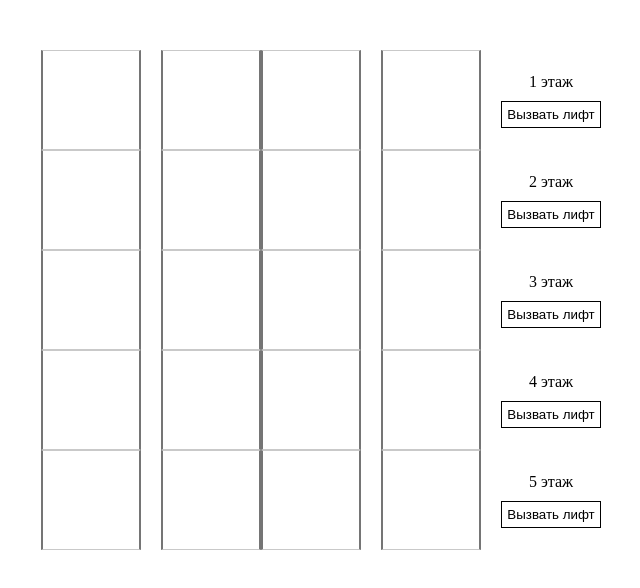
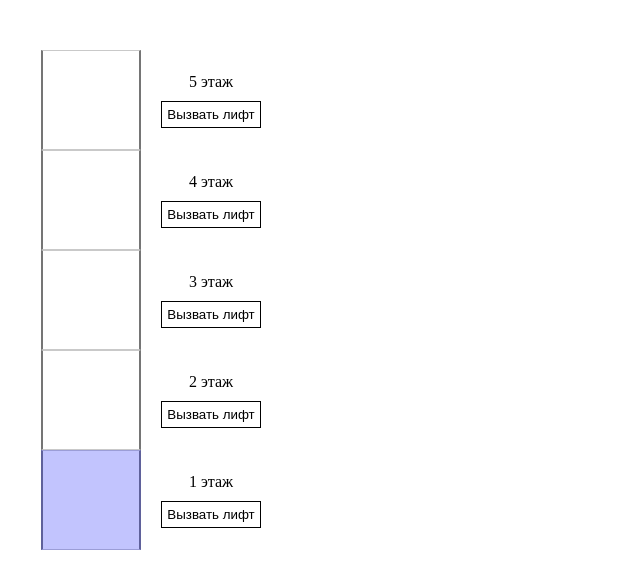
Before and after one commit to maxik12335/elevator-emulator, a Vue app: page / in a window 1280 px wide. Shown: the top 588 px of the page, without its empty margins (49-689 px from the left). Built offline with nearby package versions, Linux system fonts and the light colour scheme.

Commit message:
is work down and top arrow line

```diff
--- a/src/App.vue
+++ b/src/App.vue
@@ -2,71 +2,118 @@
   <div class="container">
 
     <div class="floors-container">
-      <div class="floors-column">
-        <div class="floors-column__item"></div>
-        <div class="floors-column__item"></div>
-        <div class="floors-column__item"></div>
-        <div class="floors-column__item"></div>
-        <div class="floors-column__item"></div>
-      </div>
 
-      <div class=" ">
-        <div class="floors-column__item"></div>
-        <div class="floors-column__item"></div>
-        <div class="floors-column__item"></div>
-        <div class="floors-column__item"></div>
-        <div class="floors-column__item"></div>
-      </div>
+      <floorsColumn
+        :floorsColumnItems="floors"
+      />
 
-      <div class="floors-column">
-        <div class="floors-column__item"></div>
-        <div class="floors-column__item"></div>
-        <div class="floors-column__item"></div>
-        <div class="floors-column__item"></div>
-        <div class="floors-column__item"></div>
-      </div>
+      <floorsButtons
+        :floors="floors"
+        @floorClick="floorClick"
+      />
 
-      <div class="floors-column">
-        <div class="floors-column__item"></div>
-        <div class="floors-column__item"></div>
-        <div class="floors-column__item"></div>
-        <div class="floors-column__item"></div>
-        <div class="floors-column__item"></div>
-      </div>
-
-      <div class="floors-buttons">
-        <div class="floor-buttons__item">
-          <p class="floors-button__number">1 этаж</p>
-          <button class="floors-button">Вызвать лифт</button>
-        </div>
-
-        <div class="floor-buttons__item">
-          <p class="floors-button__number">2 этаж</p>
-          <button class="floors-button">Вызвать лифт</button>
-        </div>
-
-        <div class="floor-buttons__item">
-          <p class="floors-button__number">3 этаж</p>
-          <button class="floors-button">Вызвать лифт</button>
-        </div>
-
-        <div class="floor-buttons__item">
-          <p class="floors-button__number">4 этаж</p>
-          <button class="floors-button">Вызвать лифт</button>
-        </div>
-
-        <div class="floor-buttons__item">
-          <p class="floors-button__number">5 этаж</p>
-          <button class="floors-button">Вызвать лифт</button>
-        </div>
-      </div>
     </div>
 
   </div>
 </template>
 
 <script>
+import floorsButtons from "@/components/FloorsButtons.vue"
+import floorsColumn from "@/components/FloorsColumn.vue"
+
 export default {
+  components: {
+    floorsButtons,
+    floorsColumn,
+  },
+
+  data() {
+    return {
+      floors: 5,
+      locationElevator: 1,
+      beforeLocationElevator: 1,
+
+      translateY: 0,
+      status: false,
+      countArr: [],
+    }
+  },
+
+  methods: {
+    floorClick(numberLocationElevator) {
+      this.locationElevator = numberLocationElevator
+
+      this.countArr.push(this.locationElevator)
+
+      if(this.status === true) {
+        return
+      }
+
+      this.goElevator()
+    },
+
+    goElevator() {
+      console.log("START")
+      this.status = true
+
+      console.log("GO TOP")
+      this.goTop()
+    },
+
+    goTop() {
+      let test = setInterval(() => {
+        const elevator = document.querySelector(".elevator")
+        elevator.style.transition = "1s linear"
+
+        if(this.check() === "top") {
+          elevator.style.transform = `translateY(${this.translateY -= 100}px)`
+        }
+
+        if(this.check() === "down") {
+          elevator.style.transform = `translateY(${this.translateY += 100}px)`
+        }
+
+
+        if(this.translateY === (this.countArr[0]-1)*-100) {
+          clearInterval(test)
+          if(this.countArr[0]) {
+            this.beforeLocationElevator = this.countArr[0]
+          }
+          this.countArr.shift()
+          if(this.countArr[0]) {
+            setTimeout(() => {
+              this.goTop()
+            }, 3000);
+          } else {
+            setTimeout(() => {
+              this.status = false
+              console.log("END")
+            }, 3000);
+          }
+        }
+      }, 1000);
+    },
+
+    check() {
+      if(this.beforeLocationElevator > this.countArr[0]) {
+        return "down"
+      }
+
+      if(this.countArr[0] > this.beforeLocationElevator) {
+        return "top"
+      }
+    },
+
+    setTransition() {
+      if(this.beforeLocationElevator > this.locationElevator) {
+        return this.beforeLocationElevator - this.locationElevator
+      }
+
+      if(this.locationElevator > this.beforeLocationElevator) {
+        return this.locationElevator - this.beforeLocationElevator
+      }
+    }
+  },
 
 }
 </script>
@@ -89,39 +136,4 @@ export default {
     padding: 50px;
   }
 
-  .floors-column {
-    margin-right: 20px;
-  }
-
-  .floors-column__item {
-    width: 100px;
-    height: 100px;
-    border: 1px solid rgba(128, 128, 128, 0.422);
-    border-right: 2px solid #757575;
-    border-left: 2px solid #757575;
-  }
-
-  .floor-buttons__item {
-    width: 100px;
-    height: 100px;
-    display: flex;
-    flex-direction: column;
-    align-items: center;
-    justify-content: center;
-  }
-
-  .floors-button__number {
-    margin-bottom: 10px;
-  }
-
-  .floors-button {
-    background-color: transparent;
-    border: 1px solid;
-    padding: 5px;
-    cursor: pointer;
-  }
-
-  .floors-button:hover {
-    background-color: #f4eeee;
-  }
 </style>
--- /dev/null
+++ b/src/components/FloorsButtons.vue
@@ -0,0 +1,60 @@
+<template>
+  <div class="floors-buttons">
+
+    <div
+      v-for="floor in floors"
+      :key="floor"
+      class="floor-buttons__item"
+    >
+      <p class="floors-button__number">{{ floor }} этаж</p>
+      <button
+        class="floors-button"
+        @click="$emit('floorClick', floor)"
+      >
+        Вызвать лифт
+      </button>
+
+    </div>
+  </div>
+</template>
+
+<script>
+export default {
+  props: {
+    floors: {
+      default: true
+    },
+  },
+}
+</script>
+
+<style>
+.floors-buttons {
+    display: flex;
+    flex-direction: column-reverse;
+  }
+
+  .floor-buttons__item {
+    width: 100px;
+    height: 100px;
+    display: flex;
+    flex-direction: column;
+    align-items: center;
+    justify-content: center;
+  }
+
+  .floors-button__number {
+    margin-bottom: 10px;
+  }
+
+  .floors-button {
+    background-color: transparent;
+    border: 1px solid;
+    padding: 5px;
+    cursor: pointer;
+  }
+
+  .floors-button:hover {
+    background-color: #f4eeee;
+  }
+</style>
--- /dev/null
+++ b/src/components/FloorsColumn.vue
@@ -0,0 +1,48 @@
+<template>
+  <div class="floors-column">
+    <div
+      class="floors-column__item"
+      v-for="floorsColumnItem in floorsColumnItems"
+      :key="floorsColumnItem"
+    ></div>
+
+    <div class="elevator"></div>
+  </div>
+</template>
+
+<script>
+export default {
+  props: {
+    floorsColumnItems: {
+      default: true
+    },
+  },
+
+}
+</script>
+
+<style>
+  .floors-column {
+    position: relative;
+    margin-right: 20px;
+    display: flex;
+    flex-direction: column-reverse;
+  }
+
+  .floors-column__item {
+    width: 100px;
+    height: 100px;
+    border: 1px solid rgba(128, 128, 128, 0.422);
+    border-right: 2px solid #757575;
+    border-left: 2px solid #757575;
+  }
+
+  .elevator {
+    width: 100px;
+    height: 100px;
+    position: absolute;
+    left: 0;
+    bottom: 0;
+    background-color: #262bf947;
+  }
+</style>
```
Also changed, not shown: 1 other file (tests, documents, lock files or other folders).
